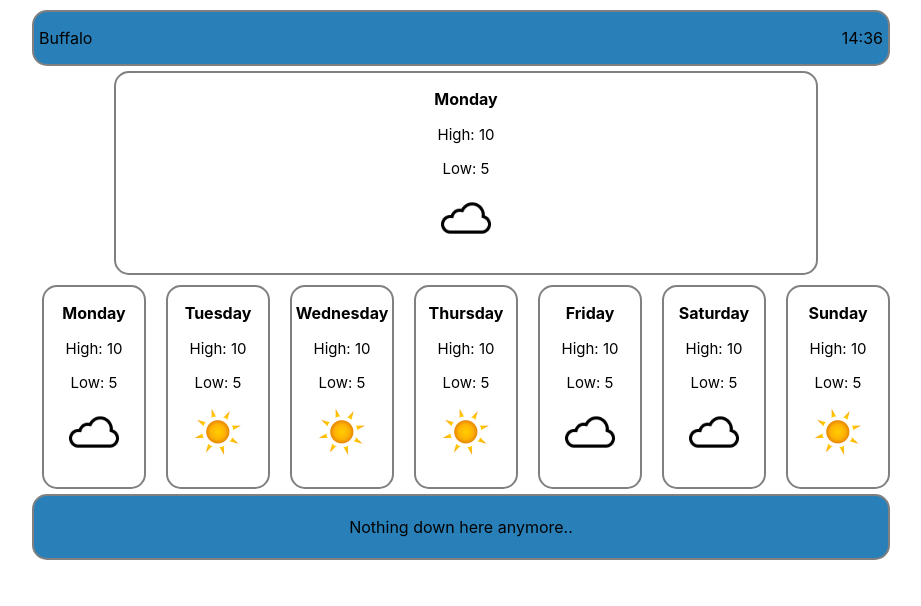
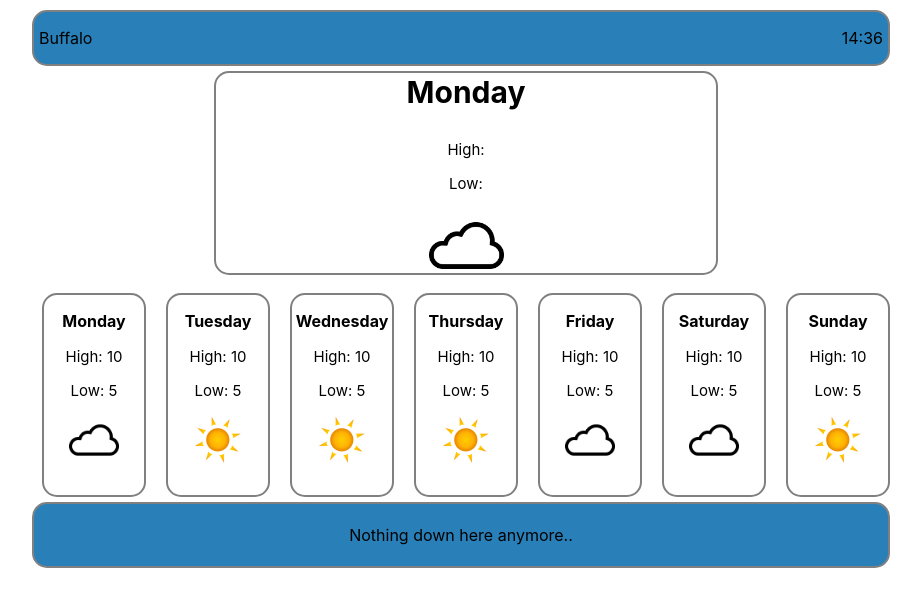
Before and after one commit to bhmcarr/react-weather, a React (Create React App) app: page / in a window 1280 px wide. Shown: the top 606 px of the page, without its empty margins (174-1095 px from the left). Built offline with nearby package versions, Linux system fonts and the light colour scheme; no server answers.

Commit message:
API work and CSS

```diff
--- a/src/App.css
+++ b/src/App.css
@@ -6,9 +6,14 @@
   display: inline-block;
 }
 
+.main_card_wrapper{
+
+}
+
 .main_card{
-  display:inline-block;
-  width: 700px;
+  text-align: center;
+  display: inline-block;
+  width: 500px;
   height: 200px;
   border-style: solid;
   border-width: 2px;
@@ -38,7 +43,8 @@
 }
 
 .main_day_text {
-  font-size: 16px;
+  margin-top: 1px;
+  font-size: 30px;
   font-weight: bold;
 }
 
@@ -47,8 +53,10 @@
 }
 
 .main_weather_icon {
-  width: 50px;
-  height: 50px;
+  width: 75px;
+  height: 75px;
+  display: inline-block;
+  margin-bottom: 1px;
 }
 
 .day_text {
--- a/src/App.js
+++ b/src/App.js
@@ -13,20 +13,19 @@ class App extends Component {
       hours:   date.getHours(),
       minutes: date.getMinutes(),
       city: "Buffalo",
-      daysOfWeek: Array("Monday","Tuesday","Wednesday","Thursday","Friday","Saturday","Sunday"),
-      weatherData: null,
+      daysOfWeek: ["Monday","Tuesday","Wednesday","Thursday","Friday","Saturday","Sunday"],
+      weatherData: [],
     };
-    // get weather data here when app is created
-    this.getWeatherData();
   }
 
-  getWeatherData(){
-    const appId="8a1a6ea7368ab7181ac5cbc8566ef7de";
+  componentDidMount(){
+    const appId="b6fd93a747972ebea2d0b6ae6dc84c8b";
     const URL = "https://api.openweathermap.org/data/2.5/weather?q=" + this.state.city + "&cnt=7&units=imperial&APPID=" +  appId;
 
     fetch(URL)
       .then(response => response.json())
-      .then(data => this.setState({weatherData:data}));
+      .then(data => this.setState({weatherData:data}))
+      .catch(error => console.error(error));
   }
 
   renderTitleBar(i,j,k){
@@ -57,12 +56,16 @@ class App extends Component {
     );
   }
 
-  renderMainCard(i,j,k,l){
+  renderMainCard(i,l){
+    if(this.state.weatherData.length > 0){
+      var j = this.state.weatherData.main.temp_max;
+      var k = this.state.weatherData.main.temp_min;
+    }
     return(
       <MainCard
         day={i}
-        highTemp={j}
-        lowTemp={k}
+        highTemp= {j}
+        lowTemp= {k}
         imageLink={l}
       />
     );
@@ -76,7 +79,7 @@ class App extends Component {
         <div className="app">
             {this.renderTitleBar(this.state.city, this.state.hours, this.state.minutes)}
         <div className="main_card_wrapper">
-            {this.renderMainCard(this.state.daysOfWeek[0], 10, 5, cloud)}
+            {this.renderMainCard(this.state.daysOfWeek[0], cloud)}
         </div>
         <div className="week_cards">
             {this.renderCard(this.state.daysOfWeek[0], 10, 5, cloud)}
--- a/src/MainCard.js
+++ b/src/MainCard.js
@@ -14,7 +14,7 @@ class MainCard extends Component {
   render(){
     return (
       <div className="main_card">
-        <p className="main_day_text">{this.props.day}</p>
+        <p className="main_day_text">{this.state.day}</p>
         <p className="main_temp_text">High: {this.state.highTemp}</p>
         <p className="main_temp_text">Low: {this.state.lowTemp}</p>
         <img src={this.state.imageLink} className="main_weather_icon" alt="icon"></img>
```
